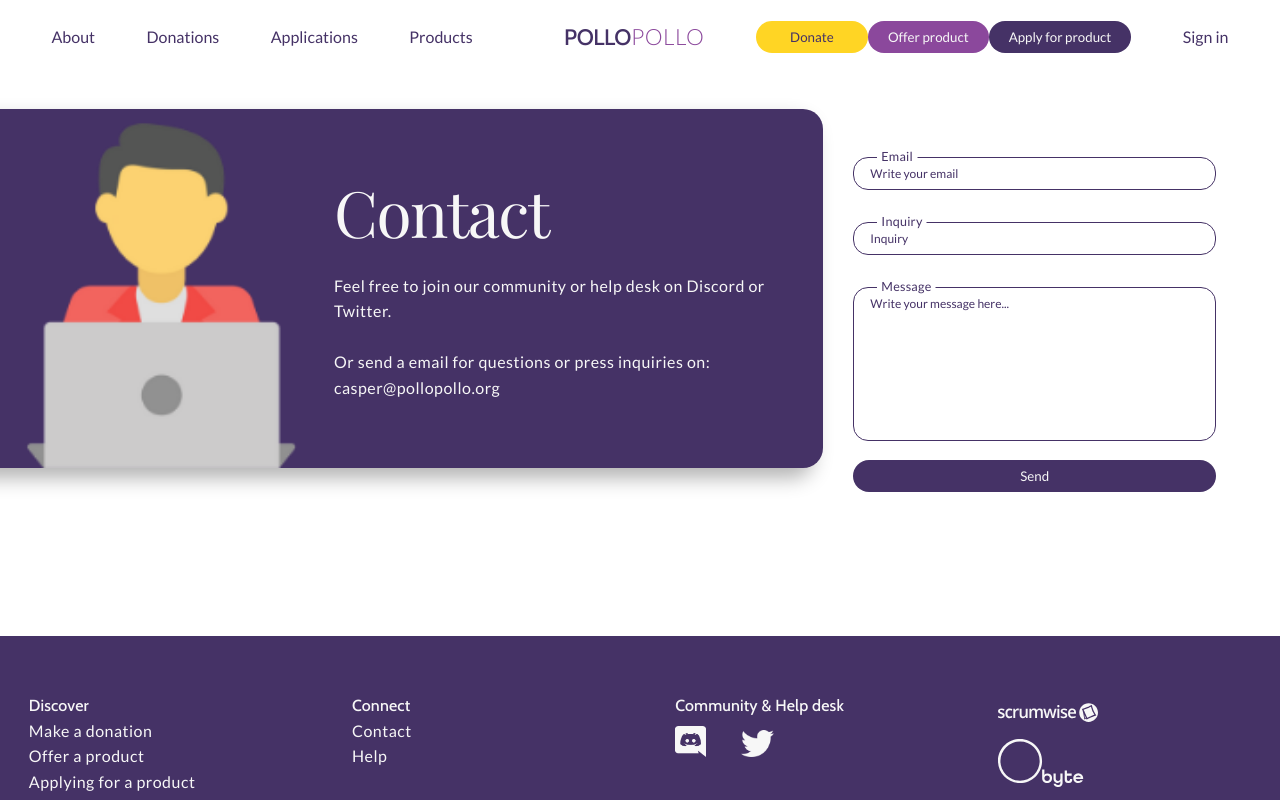
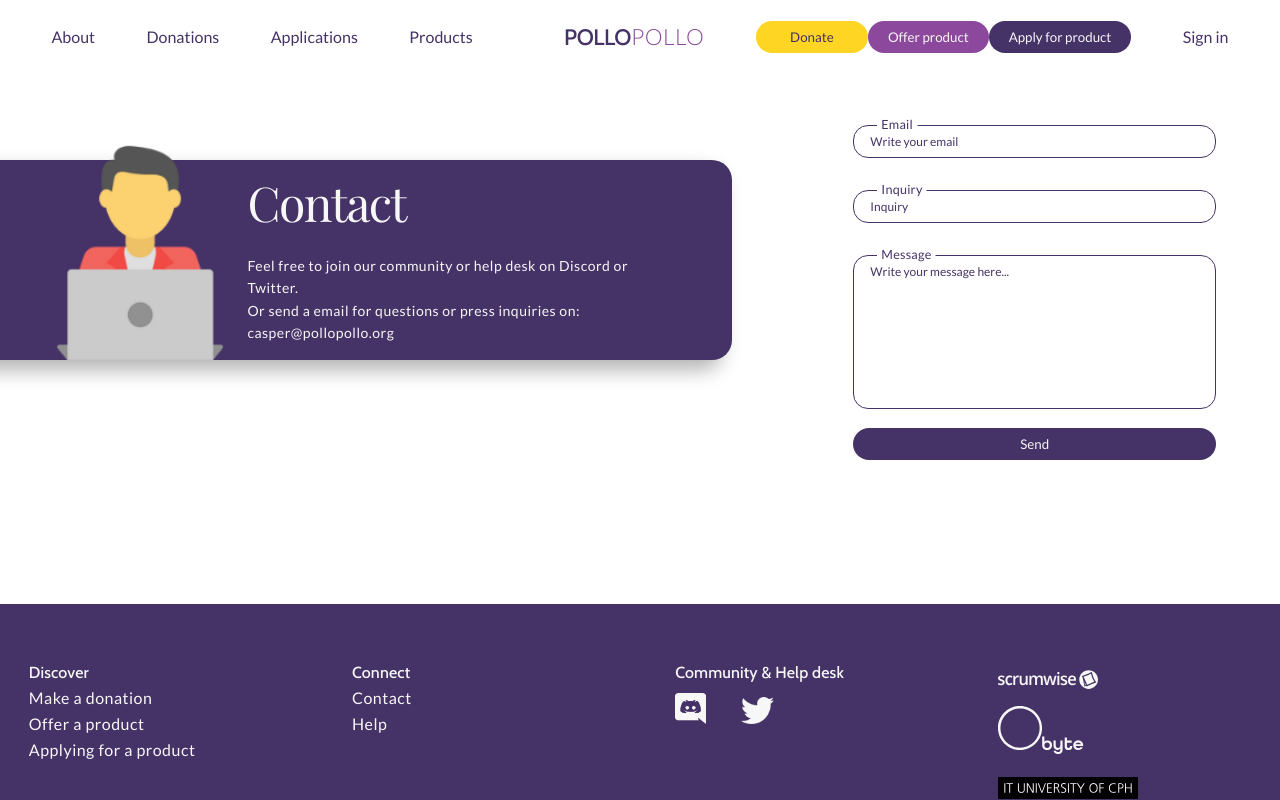
Before and after one commit to subangiv/oral_exam_finale, a React (Create React App) app: page / in a window 1280 px wide. Shown: the top 800 px of the page. Built offline with nearby package versions, Linux system fonts and the light colour scheme.

Commit message:
made figure of the banner bigger than its container

```diff
--- a/src/components/contact_page/ContactPage.js
+++ b/src/components/contact_page/ContactPage.js
@@ -16,7 +16,6 @@
       <p className={props.className}>
         Feel free to join our community or help desk on Discord or Twitter.
         <br />
-        <br />
         Or send a email for questions or press inquiries on:
         casper@pollopollo.org
       </p>
@@ -28,7 +27,11 @@
       <div className={styles.leftColumnWrapper}>
         {!isDeskTop && <Title style={{ marginBottom: "2vw" }} />}
         <div className={styles.bannerWrapper}>
-          <img src={FigureforBanner} alt="figure with computer" />
+          <img
+            src={FigureforBanner}
+            alt="figure with computer"
+            className={styles.contactFigure}
+          />
           {isDeskTop ? (
             <div>
               <Title />
--- a/src/components/contact_page/ContactPage.module.scss
+++ b/src/components/contact_page/ContactPage.module.scss
@@ -3,14 +3,14 @@
 .contactPage {
   margin: 5vh 0 18vh 0;
   padding: 0 5vw;
-  display: flex;
-  flex-flow: column wrap;
-  align-items: center;
+  // display: flex;
+  // flex-flow: column wrap;
+  // align-items: center;
 
   & h1 {
     color: $primary;
     align-self: flex-start;
-    margin-bottom: 2vh;
+    margin-bottom: 5vh;
   }
 }
 
@@ -18,22 +18,55 @@
   .contactTextWrapper {
     color: $primary;
     text-align: left;
-    padding: 3vw 3vw;
+    // padding: 3vw 3vw;
   }
 }
 
+.bannerWrapper .contactFigure {
+  height: 223px;
+  width: auto;
+  margin: auto;
+  position: relative;
+  top: -73%;
+}
+
 .bannerWrapper {
+  //positioning content
   display: flex;
   flex-wrap: wrap;
-  justify-content: center;
-  align-items: baseline;
+  align-content: baseline;
+  // styling
   background-color: $primary;
-  width: clamp(80%, 376px, 100%);
   border-radius: 20px;
-  margin-bottom: 6vh;
+  margin: 0 0 6vh 0;
   -webkit-box-shadow: -10px 10px 20px 0px rgba(0, 0, 0, 0.3);
   -moz-box-shadow: -10px 10px 20px 0px rgba(0, 0, 0, 0.3);
   box-shadow: -10px 10px 20px 0px rgba(0, 0, 0, 0.3);
+  //Sizing
+  width: 100%;
+  height: 200px;
+  padding: 50px;
+
+  // display: flex;
+  // flex-wrap: wrap;
+  // justify-content: center;
+  // align-items: baseline;
+  // background-color: $primary;
+  // width: clamp(80%, 376px, 100%);
+  // border-radius: 20px;
+  // margin-bottom: 6vh;
+  // -webkit-box-shadow: -10px 10px 20px 0px rgba(0, 0, 0, 0.3);
+  // -moz-box-shadow: -10px 10px 20px 0px rgba(0, 0, 0, 0.3);
+  // box-shadow: -10px 10px 20px 0px rgba(0, 0, 0, 0.3);
+}
+
+@media (max-width: 340px) {
+  .donationBox {
+    margin: 10vh 0 6vh 0;
+  }
+  .contactFigure {
+    left: -10%;
+  }
 }
 
 @media (min-width: $max-s) {
@@ -50,22 +83,27 @@
     :nth-child(2) {
       grid-area: right;
     }
+  }
 
-    .bannerWrapper {
-      margin-bottom: 3vh;
-    }
-  }
   .contactTextWrapper {
     padding: 3vw 1vw 0 1vw;
   }
+
+  // .bannerWrapper {
+  //   margin-bottom: 3vh;
+  //   .contactFigure {
+  //     height: 267px;
+  //   }
+  // }
 }
 
 @media (min-width: $max-m) {
   .contactPage {
     grid-template-columns: repeat(3, 1fr);
     grid-template-areas: "left left ." "left left right";
+    place-items: center;
     & h1 {
-      font-size: 4rem;
+      font-size: 3rem;
       margin-bottom: 2vw;
     }
   }
@@ -76,16 +114,17 @@
     .contactTextWrapper {
       color: $light;
       padding: 0;
+      font-size: 14px;
     }
   }
 
   .bannerWrapper {
     display: flex;
     flex-wrap: nowrap;
-    //min-height: 20vh;
-    //width: 112%;
-    width: 112%;
-    min-height: 22vw;
+    // //min-height: 20vh;
+    // //width: 112%;
+    // width: 112%;
+    // min-height: 22vw;
 
     & img {
       // width: 86%;
@@ -95,7 +134,7 @@
     div:nth-last-child(1) {
       align-self: center;
       color: $light;
-      padding: 3.8vw 2vw 3.8vw 0;
+      // padding: 3.8vw 2vw 3.8vw 0;
     }
     & h1 {
       color: $light;
@@ -103,7 +142,21 @@
   }
 }
 @media (min-width: $max-l) {
+  .contactPage {
+    margin: 5vw 0 18vh 0;
+    & h1 {
+      font-size: 4rem;
+    }
+  }
+  .leftColumnWrapper {
+    .contactTextWrapper {
+      font-size: unset;
+    }
+  }
   .bannerWrapper {
-    max-height: 22vw;
+    .contactFigure {
+      height: 246px;
+      top: -96%;
+    }
   }
 }
```
